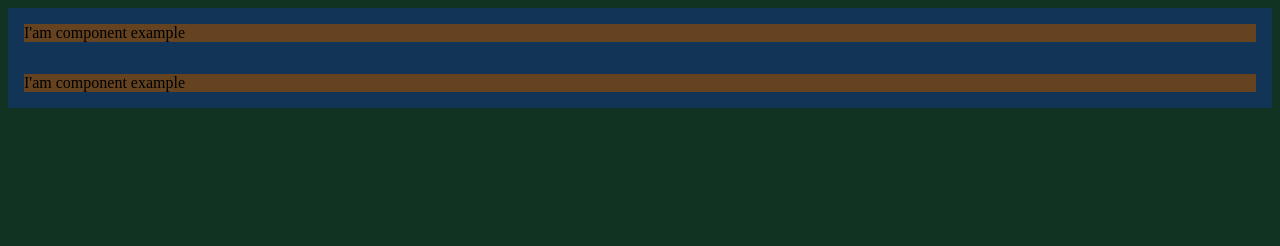
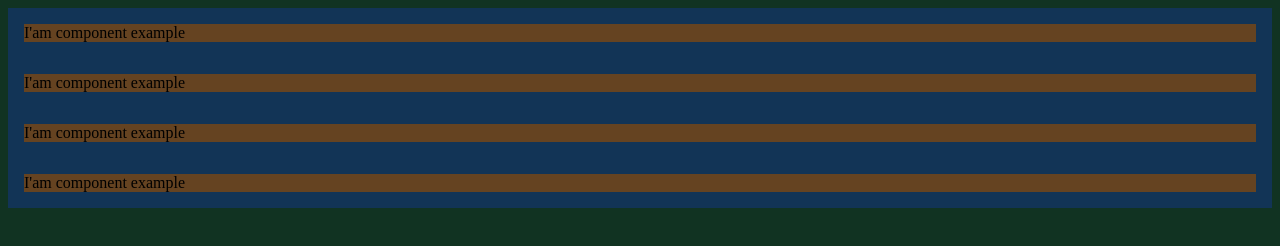
Before and after one commit to bartoszborys/boro-ts-v2, a website built with webpack: page src/index.html in a window 1280 px wide. Built offline with nearby package versions, Linux system fonts and the light colour scheme.

Commit message:
add second component to test

```diff
--- a/external/bootstrap/BasicRunner.ts
+++ b/external/bootstrap/BasicRunner.ts
@@ -28,7 +28,6 @@ export class BasicRunner extends Runner{
     }
 
     private registerComponents(componentsTags: string[], data: ComponentData): void {
-      debugger;
       customElements.define(data.tag, class extends DefaultCustomElement {
         protected binds = new DefaultDomIterator(componentsTags).iterate(data.dom);
         protected dom = data.dom;
--- a/external/bootstrap/custom-element/DefaultCustomElement.ts
+++ b/external/bootstrap/custom-element/DefaultCustomElement.ts
@@ -18,7 +18,7 @@ export class DefaultCustomElement extends CustomElement {
       })
     });
 
-    [...this.dom.children].forEach( child => this.appendChild(child));
+    [...(this.dom.cloneNode(true) as HTMLElement).children].forEach( child => this.appendChild(child));
   }
 
   public addInputObserver(): void {
--- a/src/example/example.component.ts
+++ b/src/example/example.component.ts
@@ -6,5 +6,5 @@ import "./example.style.scss";
   html: require("./example.template.html"),
 })
 export class Example {
-  inTest: string = "Hello world!";
+  inTest: string = "Hello world2!";
 }
--- a/src/example/example.template.html
+++ b/src/example/example.template.html
@@ -1,4 +1,5 @@
 <div class="example-component">
   <span #in0="inTest" class="example-component__child">I'am component example</span>
   <span $out="outTest" #in1="inTest" #hidden="!true" #in3="inTest" class="example-component__child">I'am component example</span>
+  <app-hello></app-hello>
 </div>
--- /dev/null
+++ b/src/hello/hello.component.ts
@@ -0,0 +1,10 @@
+import { Component } from "../../external/component/Component";
+import "./hello.style.scss";
+
+@Component({
+  tag: "app-hello",
+  html: require("./hello.template.html"),
+})
+export class Hello {
+  inTest: string = "Hello world!";
+}
--- /dev/null
+++ b/src/hello/hello.style.scss
@@ -0,0 +1,10 @@
+.example-component {
+  display: flex;
+  flex-direction: column;
+  background-color: 123456;
+
+  &__child {
+    background-color: 654321;
+    margin: 1em;
+  }
+}
--- /dev/null
+++ b/src/hello/hello.template.html
@@ -0,0 +1,4 @@
+<div class="example-component">
+  <span #in0="inTest" class="example-component__child">I'am component example</span>
+  <span $out="outTest" #in1="inTest" #hidden="true" #in3="inTest" class="example-component__child">I'am component example</span>
+</div>
--- a/src/index.components.ts
+++ b/src/index.components.ts
@@ -1,7 +1,9 @@
 import { Example } from './example/example.component'
+import { Hello } from './hello/hello.component';
 
 const components = [
-    Example
+    Example,
+    Hello,
 ];
 
 export default components
--- a/src/index.html
+++ b/src/index.html
@@ -5,5 +5,6 @@
   </head>
   <body>
     <app-example></app-example>
+    <app-hello></app-hello>
   </body>
 </html>
```
